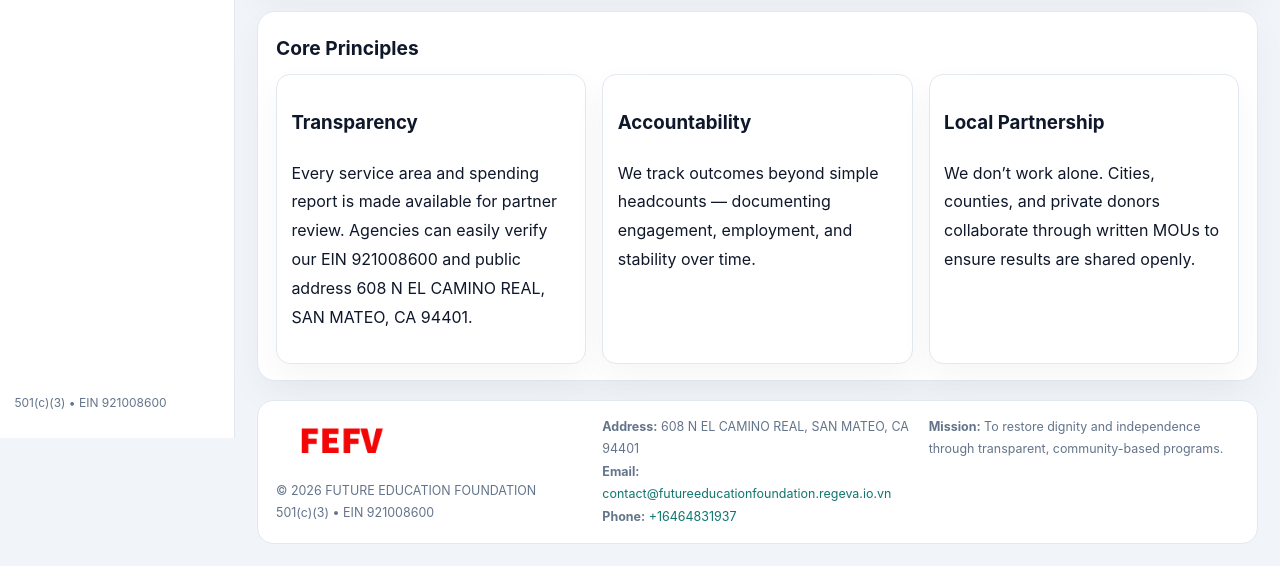
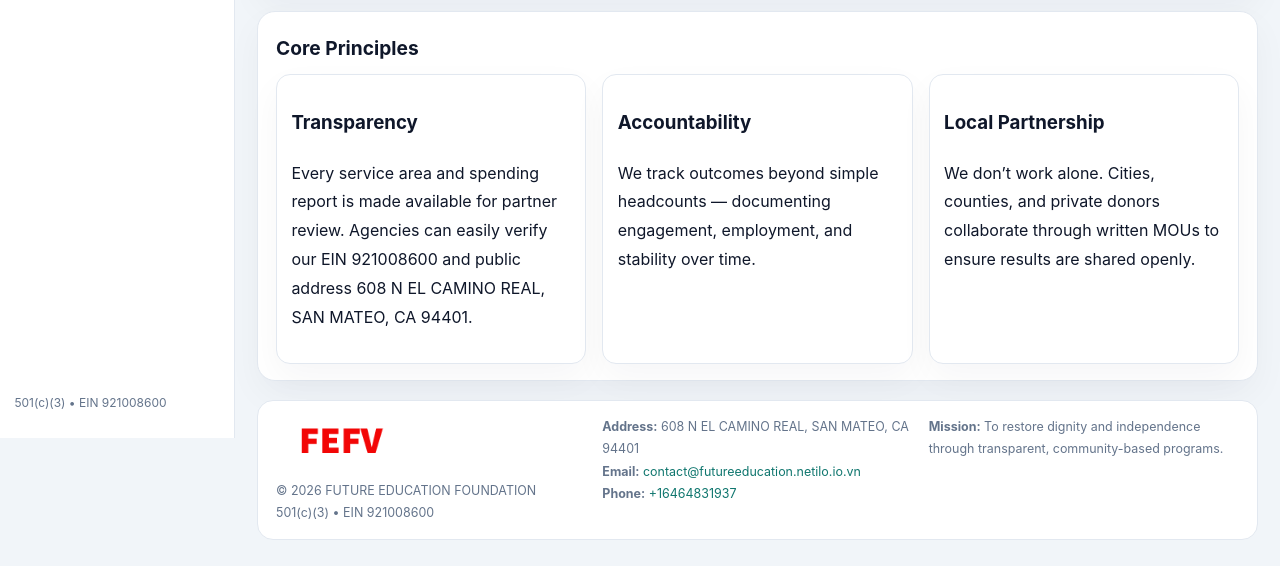
Before and after one commit to thuanbg111/future-education-foundation-8600, a plain HTML site: page about.html in a window 1280 px wide. Shown: the part 362-928 px from the top of the page. Drawn offline with Linux system fonts and the light colour scheme.

Commit message:
Force replace email (safe)

```diff
--- a/about.html
+++ b/about.html
@@ -42,7 +42,7 @@ SAN MATEO, CA 94401.</p></article>
       <div class="footer-grid">
         <div><img src="images/logo.png" style="width:130px;margin-bottom:.35rem" alt=""><div class="small">© <span id="year"></span> FUTURE EDUCATION FOUNDATION</div><div class="small">501(c)(3) • EIN 921008600</div></div>
         <div><div class="small"><strong>Address:</strong> 608 N EL CAMINO REAL,
-SAN MATEO, CA 94401</div><div class="small"><strong>Email:</strong> <a href="mailto:contact@futureeducationfoundation.regeva.io.vn">contact@futureeducationfoundation.regeva.io.vn</a></div><div class="small"><strong>Phone:</strong> <a href="tel:+16464831937">+16464831937</a></div></div>
+SAN MATEO, CA 94401</div><div class="small"><strong>Email:</strong> <a href="contact@futureeducation.netilo.io.vn">contact@futureeducation.netilo.io.vn</a></div><div class="small"><strong>Phone:</strong> <a href="tel:+16464831937">+16464831937</a></div></div>
         <div><div class="small"><strong>Mission:</strong> To restore dignity and independence through transparent, community-based programs.</div></div>
       </div>
     </footer>
```
